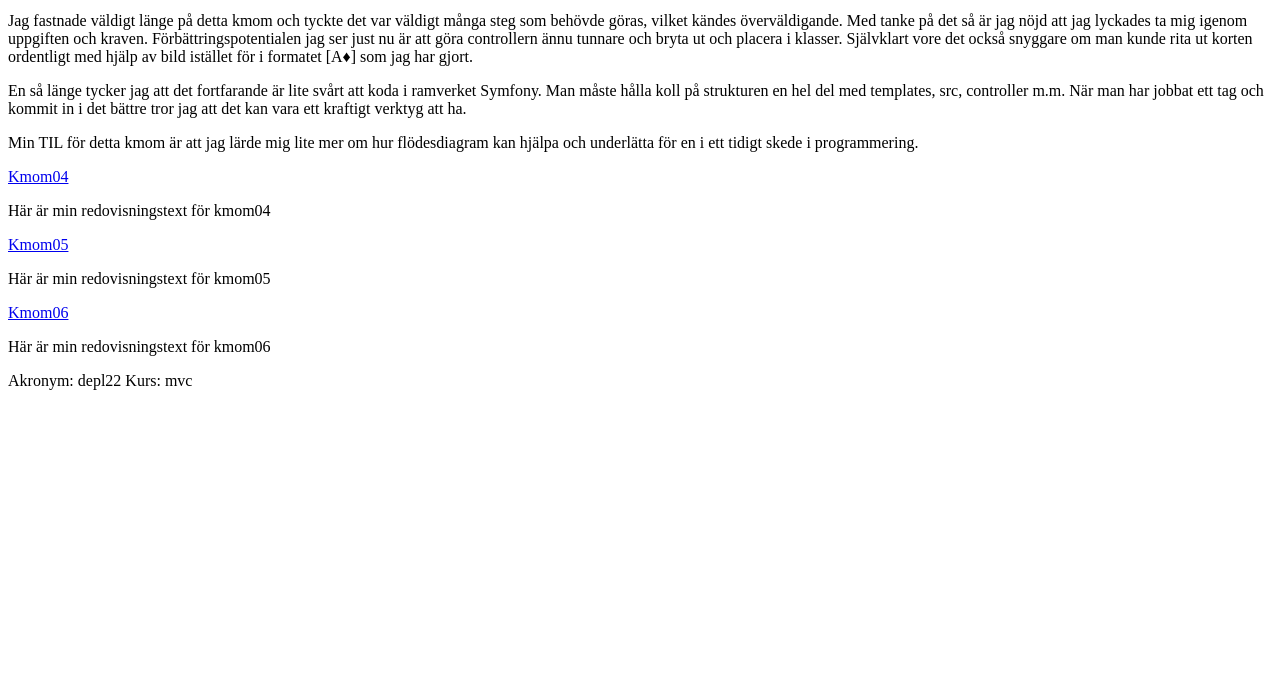
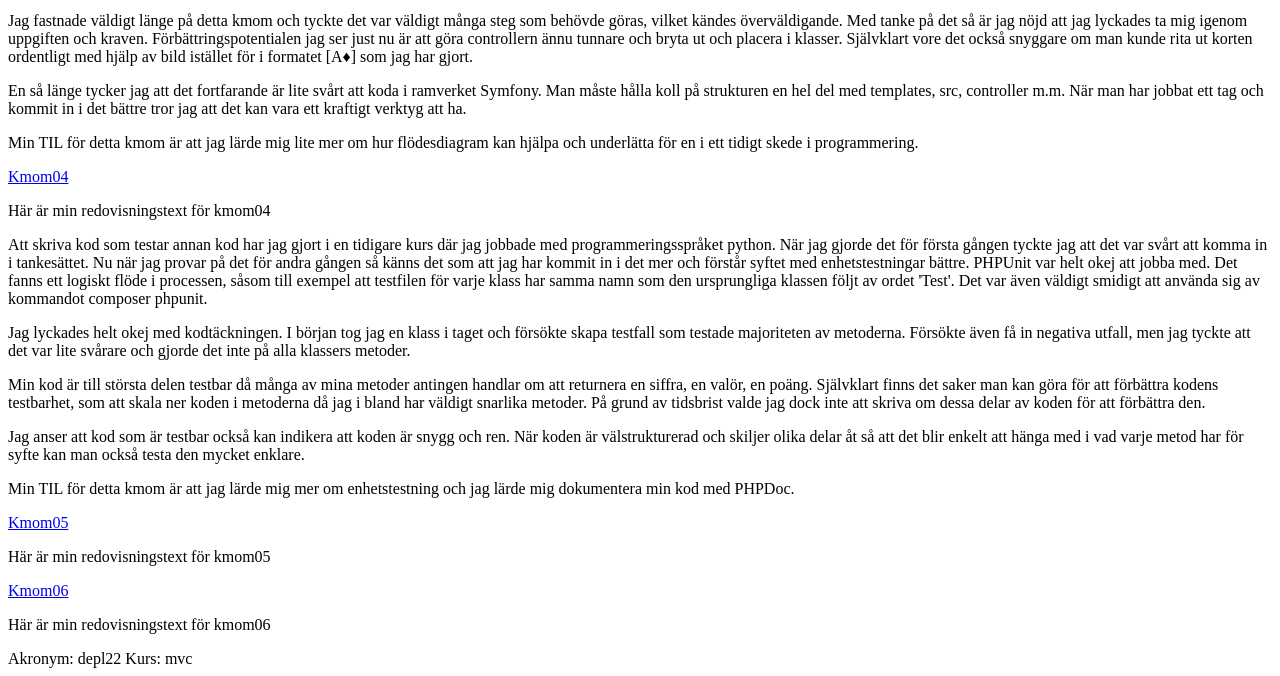
Before and after one commit to Despina-P/mvc-vt23, a Symfony app: template templates/report.html.twig in a window 1280 px wide. Shown: the part 1416-2092 px from the top of the page. Before the commit the page ends 1806 px from the top, so only its background shows below. Run offline with Twig, Linux system fonts and the light colour scheme; the template is opened without the code that fills it, so the values that code supplies are empty; some libraries are stand-ins or nearby versions.

Commit message:
Added answers for questions in kmom04

```diff
--- a/templates/report.html.twig
+++ b/templates/report.html.twig
@@ -142,6 +142,35 @@
 
     <div id="kmom04">
         <p>Här är min redovisningstext för kmom04</p>
+
+        <p>
+            Att skriva kod som testar annan kod har jag gjort i en tidigare kurs där jag jobbade med programmeringsspråket python.
+            När jag gjorde det för första gången tyckte jag att det var svårt att komma in i tankesättet.
+            Nu när jag provar på det för andra gången så känns det som att jag har kommit in i det mer och förstår syftet med enhetstestningar bättre.
+            PHPUnit var helt okej att jobba med. Det fanns ett logiskt flöde i processen, såsom till exempel att testfilen för varje klass har samma namn som den ursprungliga klassen följt av ordet 'Test'.
+            Det var även väldigt smidigt att använda sig av kommandot composer phpunit.
+        </p>
+
+        <p>
+            Jag lyckades helt okej med kodtäckningen.
+            I början tog jag en klass i taget och försökte skapa testfall som testade majoriteten av metoderna.
+            Försökte även få in negativa utfall, men jag tyckte att det var lite svårare och gjorde det inte på alla klassers metoder.
+        </p>
+
+        <p>
+            Min kod är till största delen testbar då många av mina metoder antingen handlar om att returnera en siffra, en valör, en poäng.
+            Självklart finns det saker man kan göra för att förbättra kodens testbarhet, som att skala ner koden i metoderna då jag i bland har väldigt snarlika metoder.
+            På grund av tidsbrist valde jag dock inte att skriva om dessa delar av koden för att förbättra den.
+        </p>
+
+        <p>
+            Jag anser att kod som är testbar också kan indikera att koden är snygg och ren.
+            När koden är välstrukturerad och skiljer olika delar åt så att det blir enkelt att hänga med i vad varje metod har för syfte kan man också testa den mycket enklare.
+        </p>
+
+        <p>
+            Min TIL för detta kmom är att jag lärde mig mer om enhetstestning och jag lärde mig dokumentera min kod med PHPDoc.
+        </p>
     </div>
 
     <a href="{{ path('report') }}#kmom05">Kmom05</a>
```
